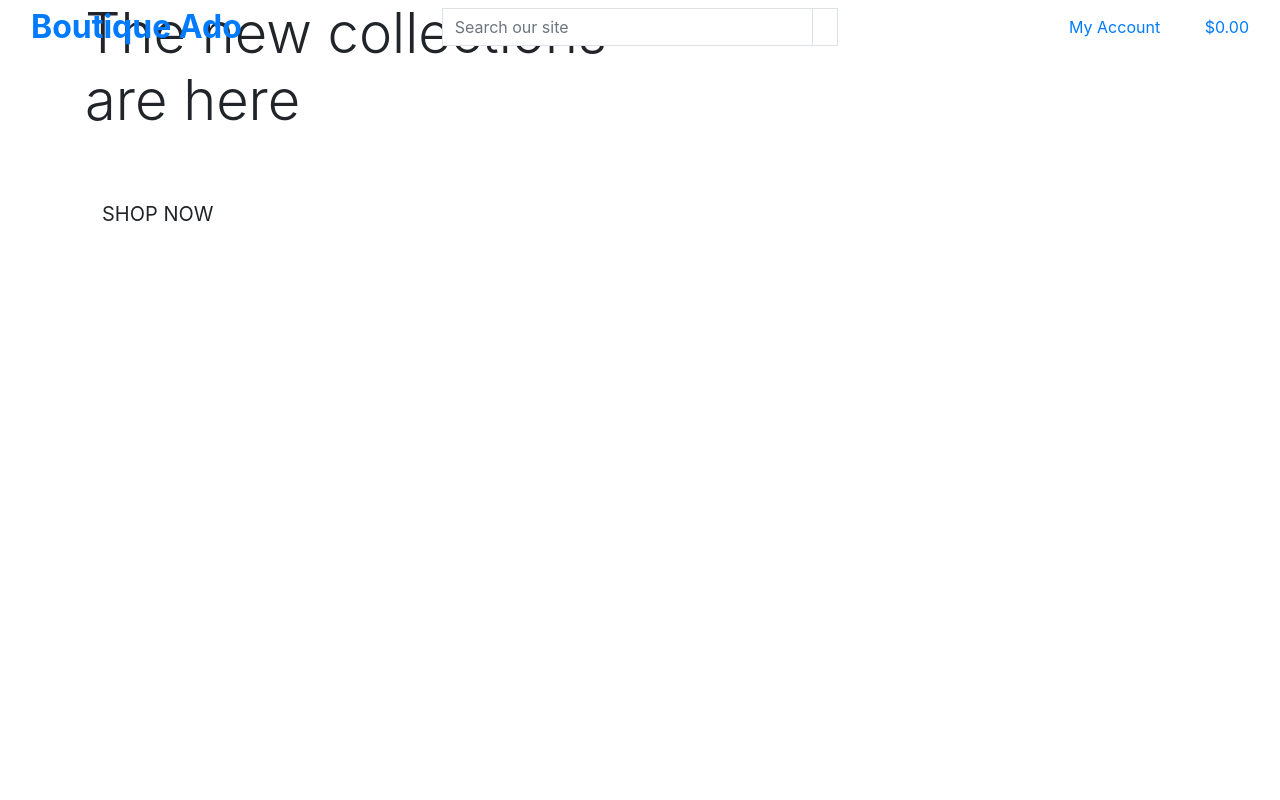
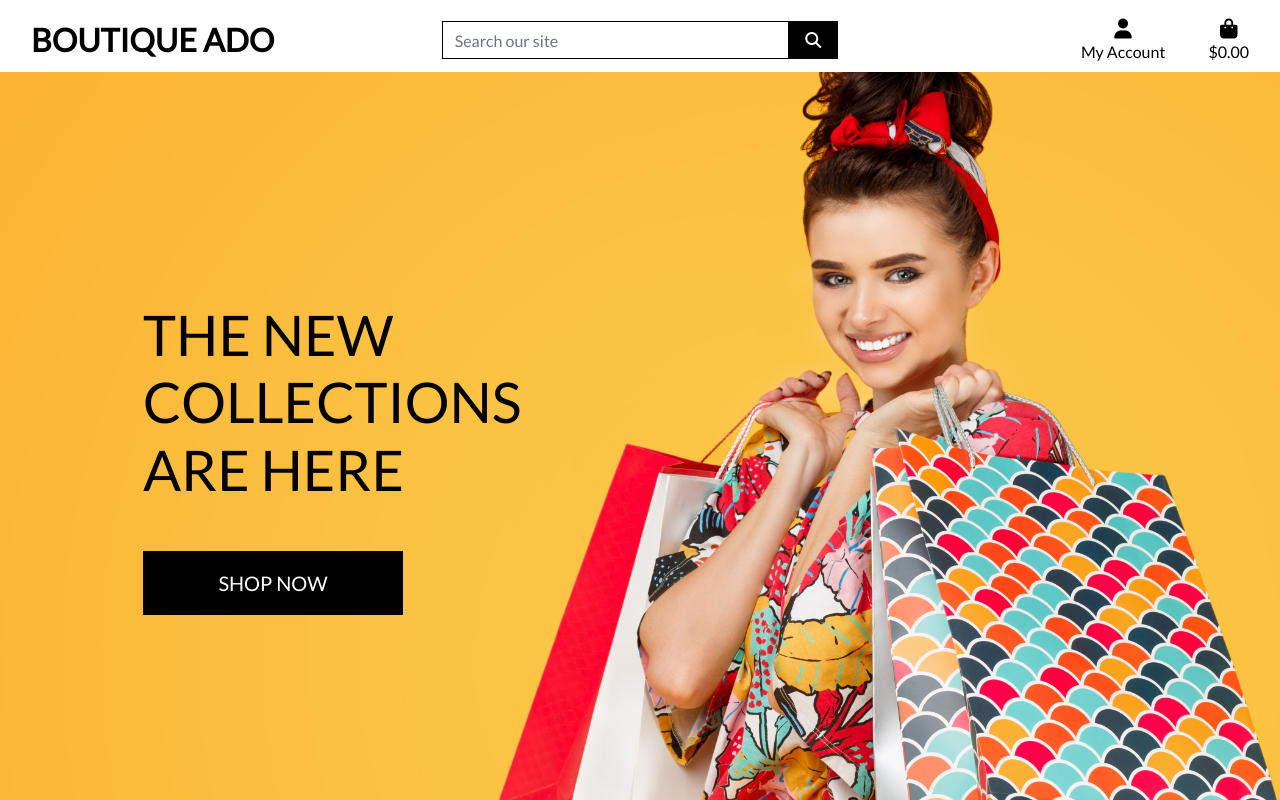
Before and after one commit to DebbieBergstrom/ci-boutique-ado, a Django app: page / in a window 1280 px wide. Run offline with Django 3.2, Linux system fonts and the light colour scheme; some libraries are stand-ins or nearby versions.

Commit message:
Complete homepage header and css

```diff
--- a/boutique_ado/settings.py
+++ b/boutique_ado/settings.py
@@ -26,7 +26,7 @@ SECRET_KEY = "django-insecure-cb548kk$%8!_*zzq_!+3k@s4w=9f#2s&957qbwvodzxmjxb-t5
 # SECURITY WARNING: don't run with debug turned on in production!
 DEBUG = True
 
-ALLOWED_HOSTS = ["8000-debbiebergs-ciboutiquea-fx319ljskt2.ws-eu107.gitpod.io"]
+ALLOWED_HOSTS = ["8000-debbiebergs-ciboutiquea-fx319ljskt2.ws-eu108.gitpod.io"]
 
 
 # Application definition
@@ -146,6 +146,10 @@ USE_TZ = True
 # https://docs.djangoproject.com/en/3.2/howto/static-files/
 
 STATIC_URL = "/static/"
+STATICFILES_DIRS = (os.path.join(BASE_DIR, "static"),)
+
+MEDIA_URL = "/media/"
+MEDIA_ROOT = os.path.join(BASE_DIR, "media")
 
 # Default primary key field type
 # https://docs.djangoproject.com/en/3.2/ref/settings/#default-auto-field
--- a/boutique_ado/urls.py
+++ b/boutique_ado/urls.py
@@ -13,11 +13,14 @@ Including another URLconf
     1. Import the include() function: from django.urls import include, path
     2. Add a URL to urlpatterns:  path('blog/', include('blog.urls'))
 """
+
 from django.contrib import admin
 from django.urls import path, include
+from django.conf import settings
+from django.conf.urls.static import static
 
 urlpatterns = [
     path("admin/", admin.site.urls),
     path("accounts/", include("allauth.urls")),
     path("", include("home.urls")),
-]
+] + static(settings.MEDIA_URL, document_root=settings.MEDIA_ROOT)
--- /dev/null
+++ b/static/css/base.css
@@ -0,0 +1,81 @@
+html {
+    height: 100%;
+}
+
+body {
+    background: url('/media/homepage_background_cropped.jpg') no-repeat center center fixed;
+    background-size: cover;
+    height: calc(100vh - 164px);
+    color: #555;
+    font-family: 'Lato';
+}
+
+/* from Bulma */
+.icon {
+    align-items: center;
+    display: inline-flex;
+    justify-content: center;
+    height: 1.5rem;
+    width: 1.5rem;
+}
+
+.logo-font {
+    text-transform: uppercase;
+}
+
+.main-logo-link {
+    width: fit-content;
+}
+
+.shop-now-button {
+    background: black;
+    color: white;
+    min-width: 260px;
+}
+
+.btn-black {
+    background: black;
+    color: white;
+}
+
+.shop-now-button:hover,
+.shop-now-button:active,
+.shop-now-button:focus,
+.btn-black:hover,
+.btn-black:active,
+.btn-black:focus {
+    background: #222;
+    color: white;
+}
+
+.text-black {
+    color: #000 !important;
+}
+
+.border-black {
+    border: 1px solid black !important;
+}
+
+/* -------------------------------- Media Queries */
+
+/* Slightly larger container on xl screens */
+@media (min-width: 1200px) {
+    .container {
+        max-width: 80%;
+    }
+}
+
+/* fixed top navbar only on medium and up */
+@media (min-width: 992px) {
+    .fixed-top-desktop-only {
+        position: fixed;
+        top: 0;
+        right: 0;
+        left: 0;
+        z-index: 1030;
+    }
+
+    .header-container {
+        padding-top: 164px;
+    }
+}
--- a/templates/base.html
+++ b/templates/base.html
@@ -21,12 +21,18 @@
         href="https://cdn.jsdelivr.net/npm/bootstrap@4.6.2/dist/css/bootstrap.min.css"
         integrity="sha384-xOolHFLEh07PJGoPkLv1IbcEPTNtaed2xpHsD9ESMhqIYd0nLMwNLD69Npy4HI+N"
         crossorigin="anonymous">
+    <link rel="stylesheet"
+        href="https://fonts.googleapis.com/css?family=Lato&display=swap">
+    <!-- Custom CSS -->
+    <link rel="stylesheet" href="{% static 'css/base.css' %}">
     {% endblock %}
 
     {% block extra_css %}
     {% endblock %}
 
     {% block corejs %}
+    <script src="https://kit.fontawesome.com/7d183d39cd.js"
+        crossorigin="anonymous"></script>
     <!-- Separate Popper and Bootstrap JS -->
     <script src="https://cdn.jsdelivr.net/npm/jquery@3.5.1/dist/jquery.min.js"
         integrity="sha256-9/aliU8dGd2tb6OSsuzixeV4y/faTqgFtohetphbbj0="
@@ -49,7 +55,7 @@
 
 <body>
     <header class="container-fluid fixed-top">
-        <div class="row">
+        <div id="topnav" class="row bg-white pt-lg-2 d-none d-lg-flex">
             <div
                 class="col-12 col-lg-4 my-auto py-1 py-lg-0 text-center text-lg-left">
                 <a href="{% url 'home' %}" class="nav-link main-logo-link">
```
Also changed, not shown: media/homepage_background_cropped.jpg (added).
